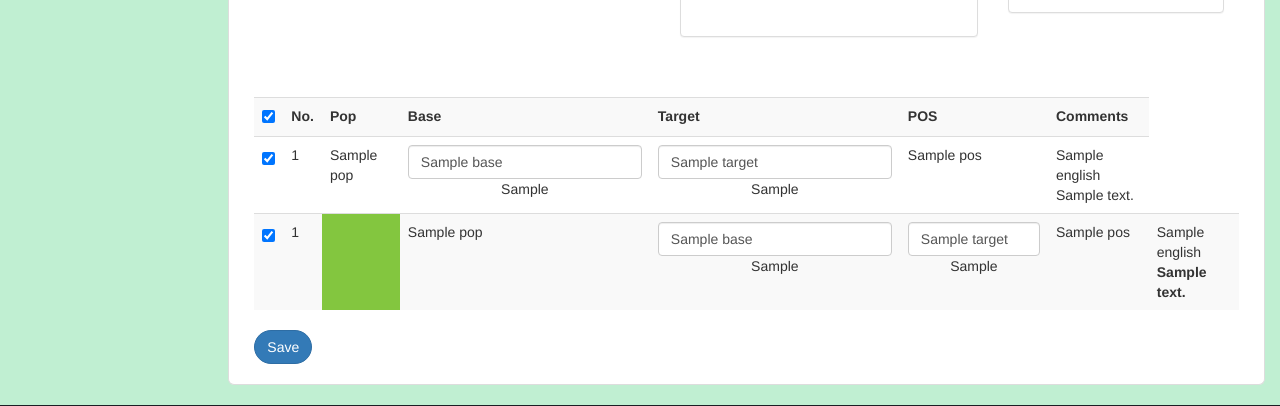
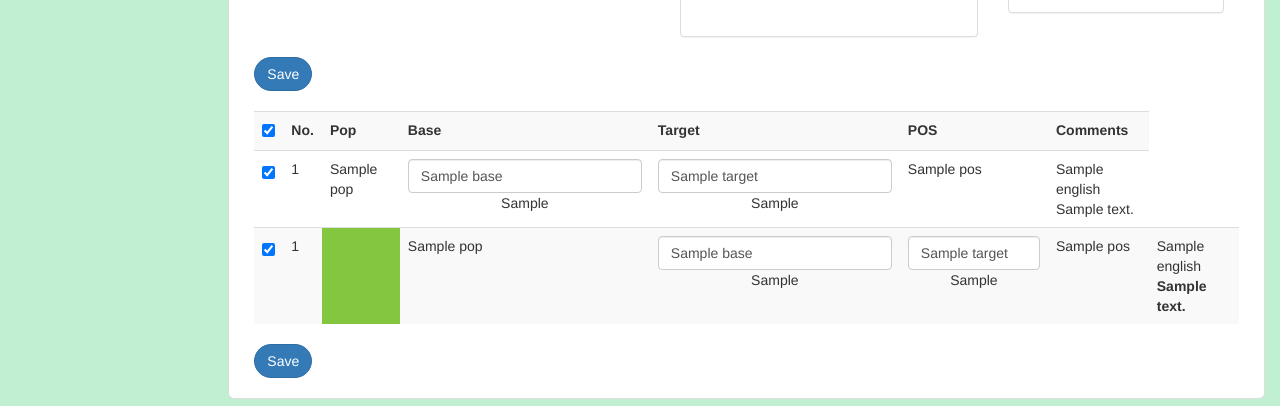
Before and after one commit to lchsk/language-monster, a Django app: template languagemonster/languagemonster/templates/app/management/edit_set.html in a window 1280 px wide. Shown: the part 578-984 px from the top of the page. Run offline with Django 3.2, Linux system fonts and the light colour scheme; tables that the repository leaves empty hold one stand-in row (values such as "Sample post"); the template is opened without the code that fills it: values that come from a table or form of the project are taken from there, most other values are stand-ins (such as "Sample title", 1, 10 or a date in 2020); parts of the project's set-up code (start-up, migrations or seed data) failed here and were passed over; some libraries are stand-ins or nearby versions.

Commit message:
Add another "Save" button

```diff
--- a/languagemonster/languagemonster/templates/app/management/edit_set.html
+++ b/languagemonster/languagemonster/templates/app/management/edit_set.html
@@ -211,7 +211,14 @@
         </div>
     </div>
 </div>
-        {% csrf_token %}
+		{% csrf_token %}
+		<button
+			type="submit"
+			class="btn btn-primary"
+			name="update"
+			value="update">
+			Save
+		</button>
         <br /><br />
         <table id="word_table" class="table table-striped">
             <tr>
```
